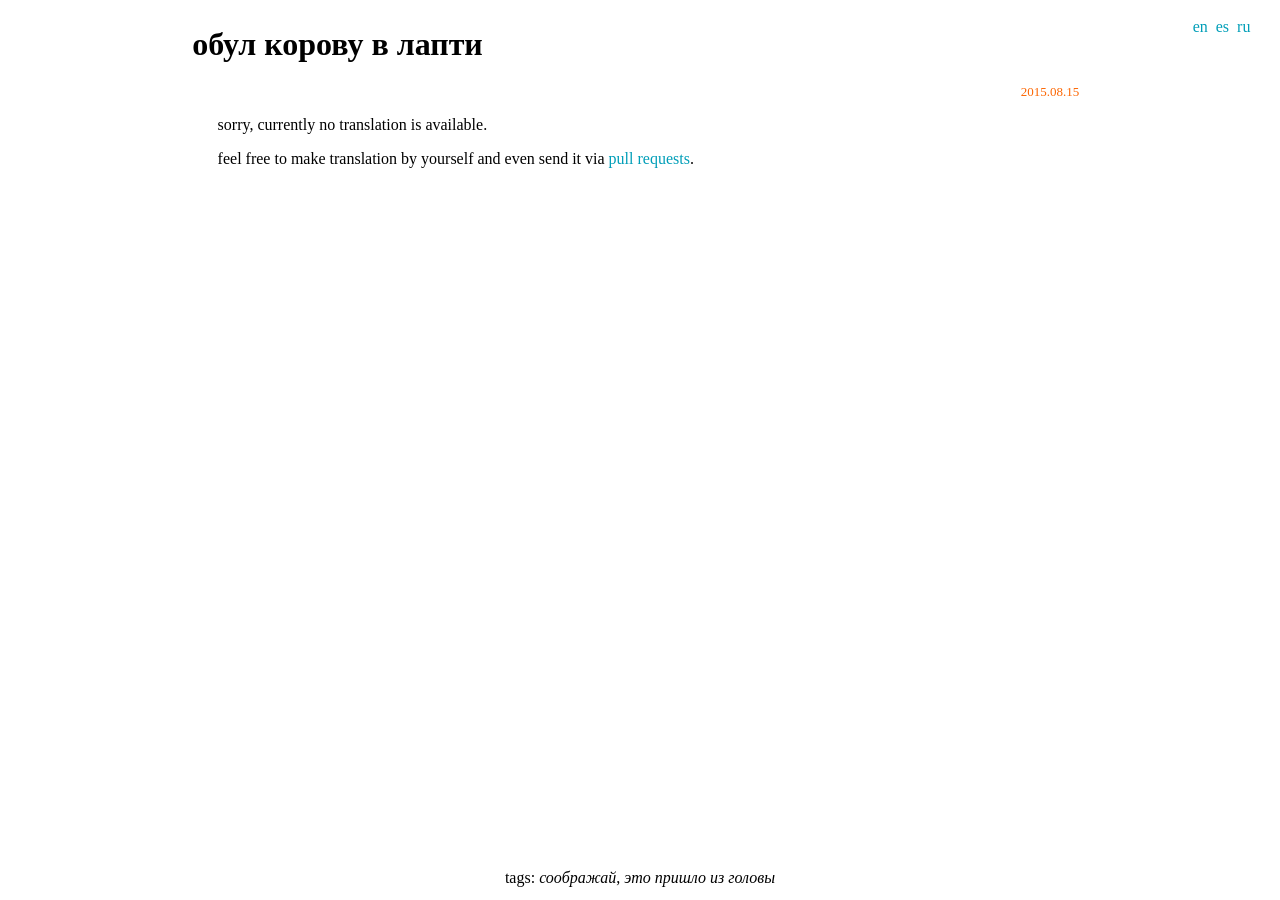
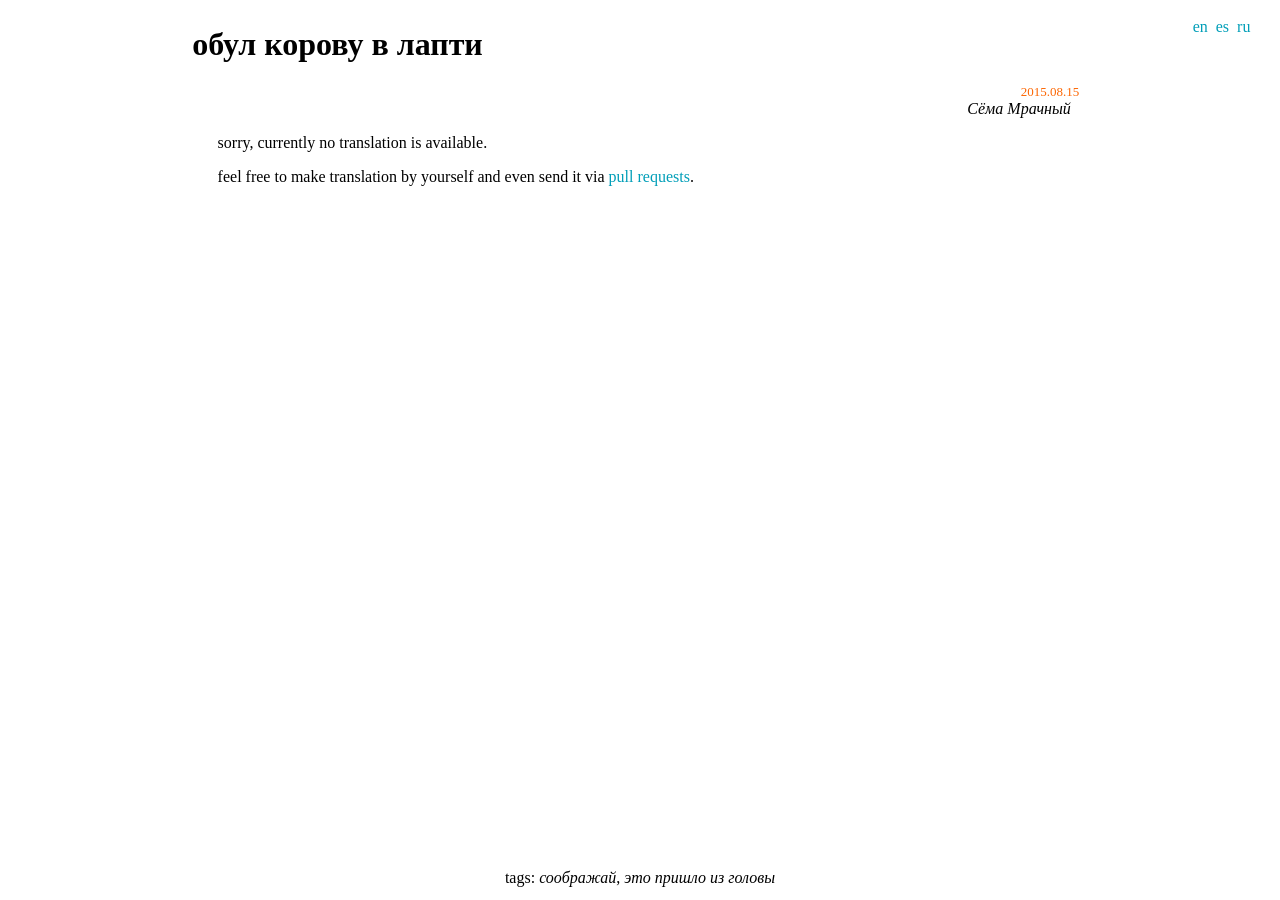
Before and after one commit to slr/slr.github.io, a Jekyll site: the page built from _posts/2015-08-15-b-st-cow.html, in a window 1280 px wide. Built offline with Jekyll 4.4.1, drawn with Linux system fonts in a browser that asks for light colours.

Commit message:
add author sign to posts

```diff
--- a/_config.yml
+++ b/_config.yml
@@ -4,7 +4,7 @@ gems:
 name: дорога хороша
 url: https://scary.tasty.sexy
 author:
-  name: Simon Grim
+  name: Сёма Мрачный
   email: scary@tasty.sexy
 
 excerpt_separator: <!--lurk-->
--- a/_layouts/posts.html
+++ b/_layouts/posts.html
@@ -2,4 +2,11 @@
 <h1>{{ page.title }}</h1>
 <div class="dt">{{ page.date | date: "%Y.%m.%d" }}</div>
 {{ content }}
+<div class="au"><em>
+  {% if page.author.name %}
+    {{ page.author.name }}
+  {% else %}
+    {{ site.author.name }}
+  {% endif %}
+</em></div>
 {% include footer.html %}
--- a/m.css
+++ b/m.css
@@ -34,6 +34,11 @@ img {
   width: 80%;
   height: auto;
   margin: 1%;
+}
+
+.au {
+  text-align: right;
+  margin-right: -1%;
 }
 
 .blk {
```
